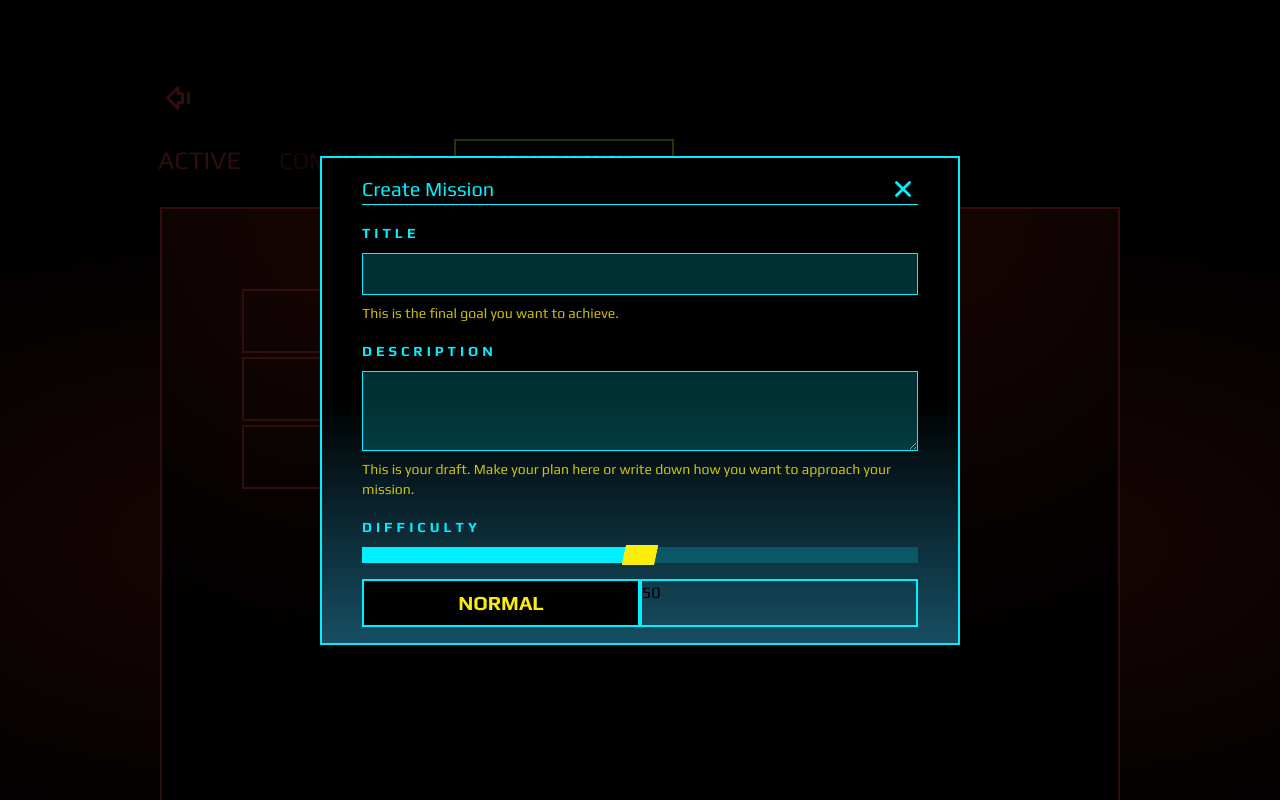
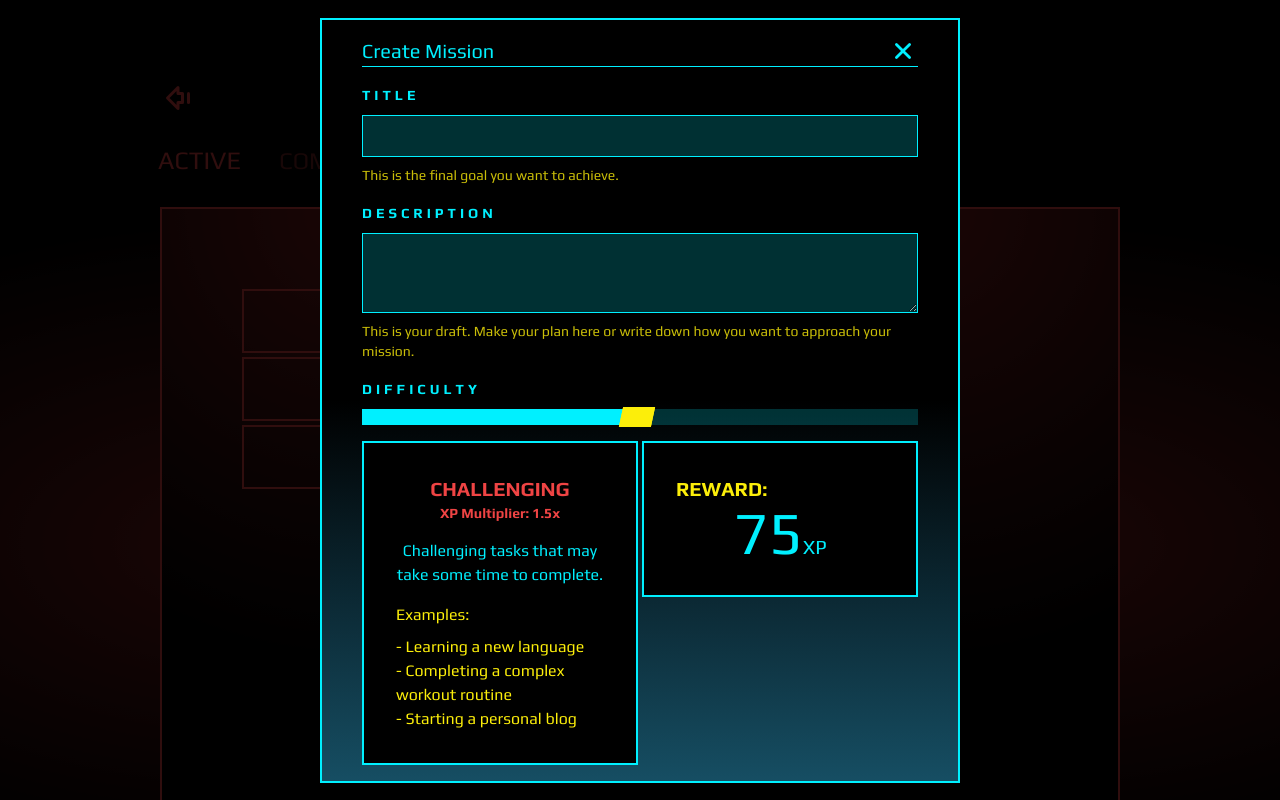
Before and after one commit to BBualdo/Life-is-a-Game, a Next.js app: page /missions in a window 1280 px wide. Both pictures are taken after a click on the button "CREATE MISSION". Shown: the top 800 px of the page. Built offline with nearby package versions, Linux system fonts and the light colour scheme.

Commit message:
Difficulty Data displayed and XP calculation

```diff
--- a/src/components/Interface/Missions/CreateMissionForm.tsx
+++ b/src/components/Interface/Missions/CreateMissionForm.tsx
@@ -88,7 +88,7 @@ const CreateMissionForm = () => {
           difficulty={difficulty}
           setDifficulty={setDifficulty}
         />
-        <DifficultyInfo />
+        <DifficultyInfo difficulty={difficulty} />
       </form>
     </Form>
   );
--- a/src/components/Interface/Missions/DifficultyInfo.tsx
+++ b/src/components/Interface/Missions/DifficultyInfo.tsx
@@ -1,10 +1,65 @@
-const DifficultyInfo = () => {
+"use client";
+
+import { difficultyLevels } from "@/src/data/difficultyLevels";
+import { useState, useEffect } from "react";
+
+const DifficultyInfo = ({ difficulty }: { difficulty: number[] }) => {
+  const [difficultyLevel, setDifficultyLevel] = useState(2);
+  const [points] = difficulty;
+
+  const xp = Math.floor(
+    points * difficultyLevels[difficultyLevel].xpMultiplier,
+  );
+
+  useEffect(() => {
+    if (points >= 95) {
+      setDifficultyLevel(4);
+    } else if (points >= 75) {
+      setDifficultyLevel(3);
+    } else if (points >= 50) {
+      setDifficultyLevel(2);
+    } else if (points >= 25) {
+      setDifficultyLevel(1);
+    } else {
+      setDifficultyLevel(0);
+    }
+  }, [points]);
+
   return (
-    <div className="flex">
-      <div className="flex-1 border-2 border-cp-cyan bg-black py-2 text-center text-xl font-bold uppercase text-cp-yellow">
-        Normal
+    <div className="flex items-start gap-1">
+      <div className="flex flex-1 flex-col gap-4 border-2 border-cp-cyan bg-black p-8">
+        <div className="text-center font-bold">
+          <h3 className="text-xl uppercase text-cp-red">
+            {difficultyLevels[difficultyLevel].title}
+          </h3>
+          <p className="text-sm text-cp-red">
+            XP Multiplier: {difficultyLevels[difficultyLevel].xpMultiplier}x
+          </p>
+        </div>
+
+        <p className="text-center text-cp-cyan">
+          {difficultyLevels[difficultyLevel].description}
+        </p>
+        <div className="flex flex-col gap-2">
+          <p className="text-cp-yellow">Examples:</p>
+          <ul>
+            {difficultyLevels[difficultyLevel].eg.map((example) => (
+              <li className="text-cp-yellow" key={example.id}>
+                - {example.title}
+              </li>
+            ))}
+          </ul>
+        </div>
       </div>
-      <div className="flex-1 border-2 border-cp-cyan">50</div>
+      <div className="flex-1 border-2 border-cp-cyan bg-black p-8">
+        <h3 className="text-xl font-bold uppercase text-cp-yellow">Reward:</h3>
+        <div className="flex justify-center text-cp-cyan">
+          <p className="text-6xl">
+            {xp}
+            <span className="text-xl">XP</span>
+          </p>
+        </div>
+      </div>
     </div>
   );
 };
--- a/src/components/Interface/Missions/DifficultySlider.tsx
+++ b/src/components/Interface/Missions/DifficultySlider.tsx
@@ -32,7 +32,7 @@ const DifficultySlider = ({
           </FormLabel>
           <FormControl>
             <Slider
-              step={10}
+              min={1}
               value={difficulty}
               onValueChange={(value) => {
                 setDifficulty(value);
--- a/src/data/difficultyLevels.ts
+++ b/src/data/difficultyLevels.ts
@@ -2,7 +2,8 @@ type DifficultyLevels = {
   id: number;
   title: string;
   description: string;
-  eg: string[];
+  eg: { id: number; title: string }[];
+  xpMultiplier: number;
 };
 
 export const difficultyLevels: Array<DifficultyLevels> = [
@@ -10,42 +11,55 @@ export const difficultyLevels: Array<DifficultyLevels> = [
     id: 0,
     title: "Daily",
     description: "Quick and easy tasks for your daily routine.",
-    eg: ["Doing laundry", "Washing dishes", "Taking a short walk"],
+    eg: [
+      { id: 0, title: "Doing laundry" },
+      { id: 1, title: "Washing dishes" },
+      { id: 2, title: "Taking a short walk" },
+    ],
+    xpMultiplier: 1,
   },
   {
     id: 1,
     title: "Drop of Sweat",
     description: "Tasks that require a moderate amount of effort and focus.",
     eg: [
-      "Going to gym",
-      "Cooking a special meal",
-      "Reading a chapter of a book",
+      { id: 0, title: "Going to the gym" },
+      { id: 1, title: "Cooking a special meal" },
+      { id: 2, title: "Reading a chapter of a book" },
     ],
+    xpMultiplier: 1.25,
   },
   {
     id: 2,
     title: "Challenging",
     description: "Challenging tasks that may take some time to complete.",
     eg: [
-      "Learning a new language",
-      "Completing a complex workout routine",
-      "Starting a personal blog",
+      { id: 0, title: "Learning a new language" },
+      { id: 1, title: "Completing a complex workout routine" },
+      { id: 2, title: "Starting a personal blog" },
     ],
+    xpMultiplier: 1.5,
   },
   {
     id: 3,
     title: "Life-Hacker",
     description: "Challenging tasks for those seeking personal growth.",
     eg: [
-      "Participating in a fitness challenge",
-      "Embarking on a weekend adventure",
-      "Learning a complex skill",
+      { id: 0, title: "Participating in a fitness challenge" },
+      { id: 1, title: "Embarking on a weekend adventure" },
+      { id: 2, title: "Learning a complex skill" },
     ],
+    xpMultiplier: 1.75,
   },
   {
     id: 4,
     title: "Anti-Procrastinator",
     description: "Epic tasks for those aiming for significant achievements.",
-    eg: ["Writing a book", "Completing a marathon", "Starting a business"],
+    eg: [
+      { id: 0, title: "Writing a book" },
+      { id: 1, title: "Completing a marathon" },
+      { id: 2, title: "Starting a business" },
+    ],
+    xpMultiplier: 2,
   },
 ];
```
